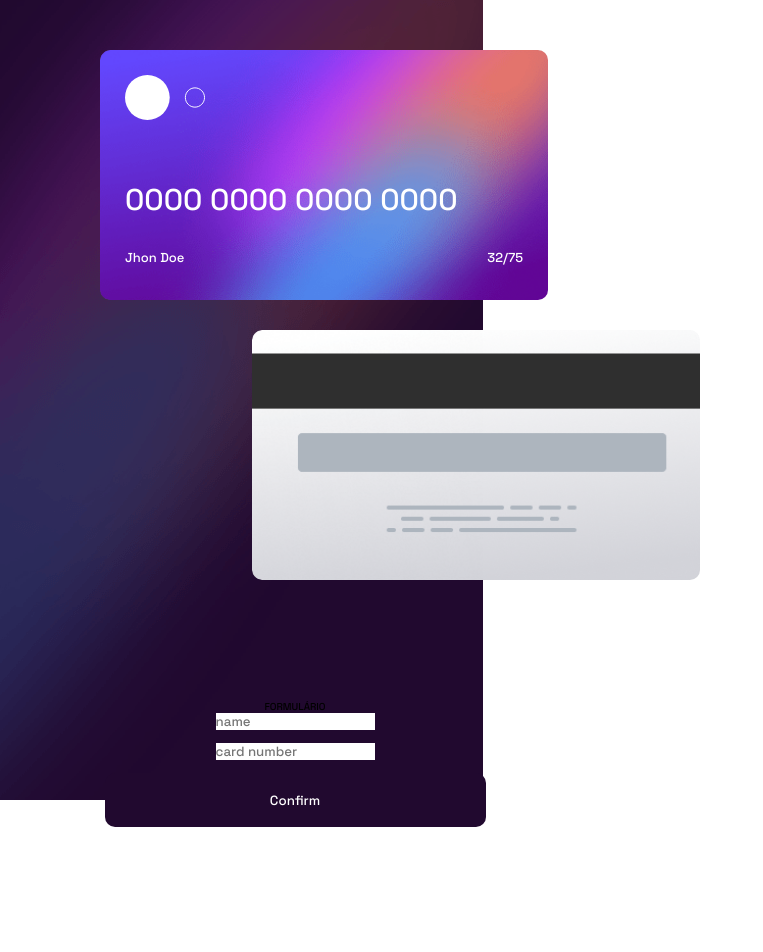
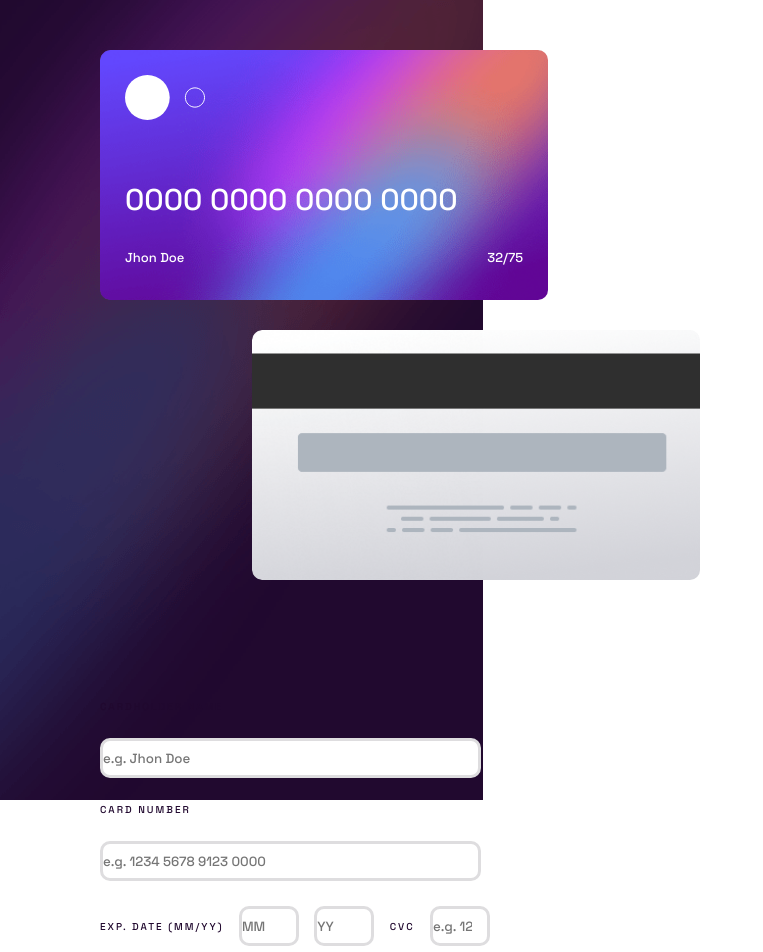
Before and after one commit to JsCodeDevlopment/Card-Validation, a React (Vite) app: page / in a window 1280 px wide. Shown: the top 952 px of the page, without its empty margins (0-763 px from the left). Before the commit the page ends 827 px from the top, so only its background shows below. Built offline with nearby package versions, Linux system fonts and the light colour scheme.

Commit message:
Finish FrontEnd

```diff
--- a/src/App.tsx
+++ b/src/App.tsx
@@ -1,14 +1,24 @@
+import React, { useState } from "react";
+
 import { ThemeProvider } from "styled-components";
 import { Imagens } from "./Styles/Images";
 import { Theme } from "./Styles/Theme";
 import { Button } from "./Components/Button";
-import { MainPage, CardsDiv, FormDiv } from "./Styles/StructureStyles";
+import {
+  MainPage,
+  CardsDiv,
+  FormDiv,
+  FormDateDiv,
+} from "./Styles/StructureStyles";
 import { ResetCSS } from "./Styles/GlobalStyle";
 import { FirstCard, BackCard, NameAndDateDiv } from "./Components/Cards";
 import { FlagCardImg } from "./Components/CardFlag";
-import { CardNumber, Subtitle } from "./Components/FrontCardTextStyles";
-
-import React, { useState } from "react";
+import {
+  CardNumber,
+  FormText,
+  Subtitle,
+} from "./Components/FrontCardTextStyles";
+import { GenericInput, LittleInput } from "./Components/Form";
 
 export function App() {
   const [inputValue, setInputValue] = useState("0000 0000 0000 0000");
@@ -35,17 +45,22 @@ export function App() {
           <BackCard BgCard={Imagens.BackCard}></BackCard>
         </CardsDiv>
         <FormDiv>
-          FORMULÁRIO
-          <br />
-          <input type="text" placeholder="name" />
-          <br />
-          <input
+          <FormText>CARDHOLDER NAME</FormText>
+          <GenericInput type="text" placeholder="e.g. Jhon Doe" />
+          <FormText>CARD NUMBER</FormText>
+          <GenericInput
             type="number"
             value={inputValue}
-            placeholder="card number"
+            placeholder="e.g. 1234 5678 9123 0000"
             onChange={handleInputChange}
           />
-          <br />
+          <FormDateDiv>
+            <FormText>EXP. DATE (MM/YY)</FormText>
+            <LittleInput type="number" placeholder="MM" />
+            <LittleInput type="number" placeholder="YY" />
+            <FormText>CVC</FormText>
+            <LittleInput type="number" placeholder="e.g. 123" />
+          </FormDateDiv>
           <Button>Confirm</Button>
         </FormDiv>
       </MainPage>
--- a/src/Components/Form.ts
+++ b/src/Components/Form.ts
@@ -1,3 +1,27 @@
 import styled, { css } from "styled-components";
+import { Theme } from "../Styles/Theme";
 
-export const Input
+export const GenericInput = styled.input`
+${()=>css`
+width: 38.1rem;
+height: 4rem;
+-webkit-appearance: none;
+-moz-appearance: textfield;
+border: solid 0.3rem ${Theme.colors.LightGrayishViolet};
+border-radius: 1rem;
+&:focus{
+    border-color: ${Theme.colors.DarkGrayishViolet};
+}
+`}
+`
+export const LittleInput = styled.input`
+${()=>css`
+width: 6rem;
+height: 4rem;
+border: solid 0.3rem ${Theme.colors.LightGrayishViolet};
+border-radius: 1rem;
+&:focus{
+    border-color: ${Theme.colors.DarkGrayishViolet};
+}
+`}
+`
--- a/src/Components/FrontCardTextStyles.ts
+++ b/src/Components/FrontCardTextStyles.ts
@@ -1,4 +1,5 @@
 import styled, { css } from "styled-components";
+import { Theme } from "../Styles/Theme";
 
 export const CardNumber = styled.h1`
   ${() => css`
@@ -12,3 +13,12 @@ export const Subtitle = styled.h3`
     font-weight: 300;
   `}
 `;
+
+export const FormText = styled.p`
+${()=>css`
+font-size: 1rem;
+letter-spacing: 0.2rem;
+font-weight: 300;
+color: ${Theme.colors.VeryDarkViolet};
+`}
+`
--- a/src/Styles/StructureStyles.ts
+++ b/src/Styles/StructureStyles.ts
@@ -30,8 +30,15 @@ export const FormDiv = styled.div`
 ${()=>css`
     display: flex;
     flex-direction: column;
-    align-items: center;
+    gap: 2.5rem;
     justify-content: center;
     width: 39rem;
 `}
 `
+export const FormDateDiv = styled.div`
+${()=>css`
+    display: flex;
+    align-items: center;
+    justify-content: space-between;
+`}
+`
```
